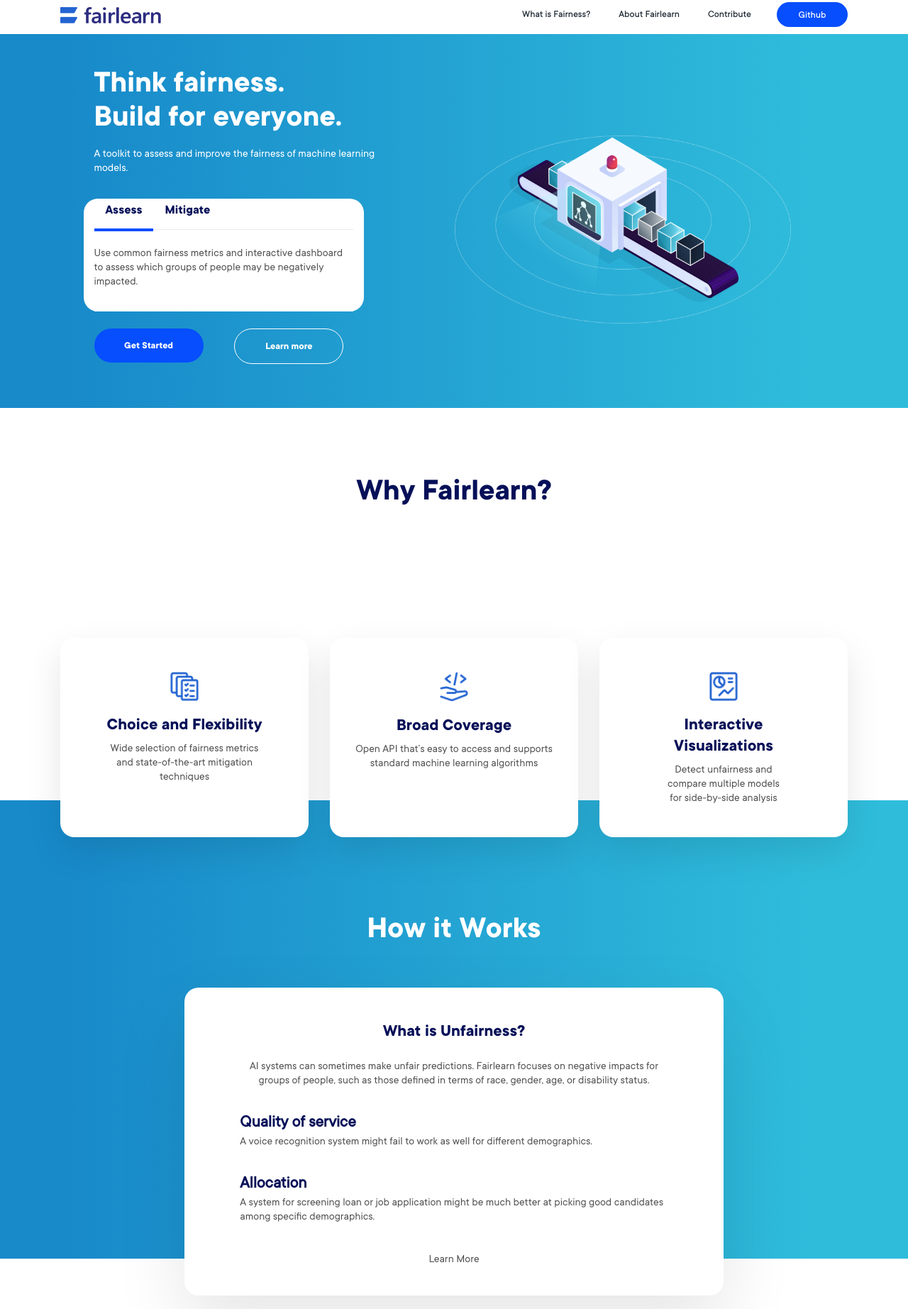
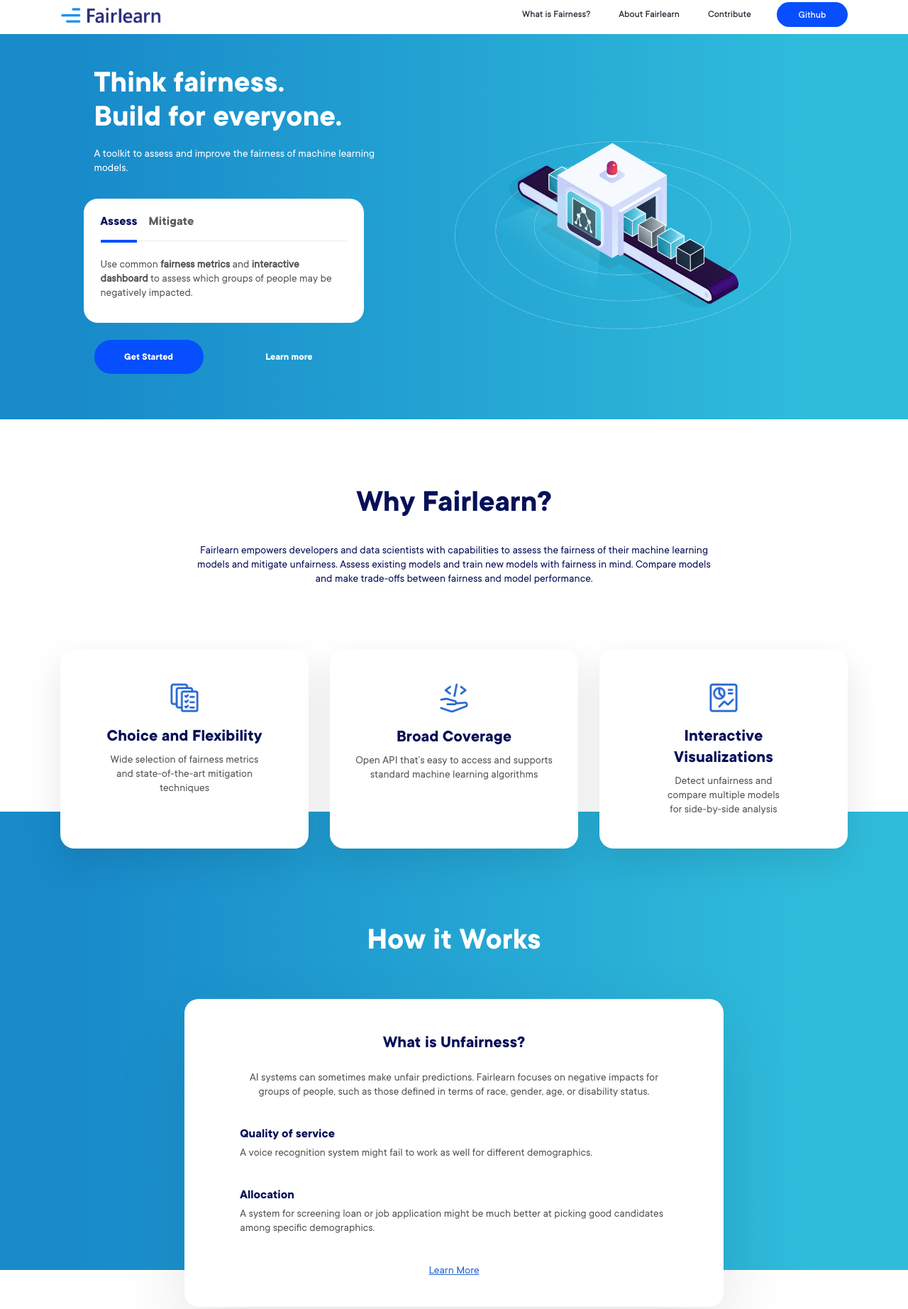
Before and after one commit to authors-team/FairLearn, a plain HTML site: page index.html in a window 1280 px wide. Shown: the part 5-1850 px from the top of the page at 71% size. Drawn offline with nearby package versions, Linux system fonts and the light colour scheme.

Commit message:
Updated styling

```diff
--- a/css/style.css
+++ b/css/style.css
@@ -159,6 +159,16 @@
     border: none;
     margin: 0px;
 }
+.masthead .nav-link {
+  padding-left: 0px;
+  padding-right: 0px;
+}
+.masthead .nav-link h5{
+  color:#5B5B5B;
+}
+.masthead .nav-tabs .active h5{
+  color:#061058;
+}
 
 /*UNIVERSAL*/
 .dark {
@@ -291,7 +301,7 @@
   padding: 15px 0px 12px 0px;
   width: 154px;
   outline-offset: -1px;
-  border: 1px solid #fff;
+  border: 0px solid #fff;
   border-radius: 100px;
   -moz-osx-font-smoothing: grayscale;
   -webkit-font-smoothing: antialiased;
@@ -409,6 +419,10 @@
   height: 4px;
   width: 50%;
   background-color: pink;
+}
+.text-link{
+  color:#2364D2;
+  text-decoration: underline;
 }
 
 /*SECTION 3*/
--- a/index.html
+++ b/index.html
@@ -14,7 +14,7 @@
   <!-- Navigation -->
 	<nav class="navbar navbar-expand-lg fixed-top">
     	<div class="container">
-      		<img class="img-fluid nav-logo" src="images/Nav-Logo.png" alt="">
+      		<img class="img-fluid nav-logo" src="images/Fairlearn_Full_Color.png" alt="">
       		<button class="navbar-toggler navbar-light" type="button" data-toggle="collapse" data-target="#navbarResponsive" aria-controls="navbarResponsive" aria-expanded="false" aria-label="Toggle navigation">
         	<span class="navbar-toggler-icon icon-bar"></span>
       		</button>
@@ -54,9 +54,9 @@
 
 		          		<div class="col-12 pb-4">
 							<div class="row ">
-								<div class="col-md-10 masthead-tabs">
+								<div class="col-md-10 masthead-tabs px-4 pt-3">
 					            	<ul class="nav nav-tabs justify-content-left">
-					                <li class="nav-item text-center">
+					                <li class="nav-item text-center pr-3">
 					                	<a class="nav-link pb-2 active" data-toggle="tab" href="#mastheadAssess">
 					                    <h5>Assess</h5></a>
 					                </li>
@@ -68,12 +68,12 @@
 					            	<div class="tab-content pt-4">
 					                	<div role="tabpanel" class="tab-pane active" id="mastheadAssess">
 					                   	 	<ul class="list-group media-list media-list-stream">
-					                        	<p>Use common fairness metrics and interactive dashboard to assess which groups of people may be negatively impacted.</p>
+					                        	<p>Use common <b>fairness metrics</b> and <b>interactive dashboard</b> to assess which groups of people may be negatively impacted.</p>
 					                    	</ul>
 					                	</div>
 						                <div role="tabpanel" class="tab-pane fade in" id="mastheadMitigate">
 						                    <ul class="list-group media-list media-list-stream">
-						                        <p>Use core algorithms to mitigate unfairness in your classification and regression models.</p>
+						                        <p>Use core <b>algorithms</b> to mitigate unfairness in your <b>classification</b> and <b>regression</b> models.</p>
 						                    </ul>
 						                </div>
 					            	</div>
@@ -107,7 +107,7 @@
   			<div class="row justify-content-lg-center pb-4">
   				<div class="col-8">
   					<h1 class="text-center dark">Why Fairlearn?</h1>
-  					<p class="text-center pt-4 pb-5 white">Fairlearn empowers developers and data scientists with capabilities to assess the fairness of their machine learning models and mitigate unfairness. Assess existing models and train new models with fairness in mind. Compare models and make trade-offs between fairness and model performance.</p>
+  					<p class="text-center pt-4 pb-5 dark">Fairlearn empowers developers and data scientists with capabilities to assess the fairness of their machine learning models and mitigate unfairness. Assess existing models and train new models with fairness in mind. Compare models and make trade-offs between fairness and model performance.</p>
   				</div>
   			</div>
   			<div class="row masthead-card-row pb-4">
@@ -164,12 +164,12 @@
 			  			<div class="col-10">
 					  		<h3 class="pt-5 pb-3 dark text-center">What is Unfairness?</h3>
 					  		<p class="text-center pb-4">AI systems can sometimes make unfair predictions. Fairlearn focuses on negative impacts for groups of people, such as those defined in terms of race, gender, age, or disability status.</p>
-					  		<h4 class="dark">Quality of service</h4>
+					  		<h5 class="dark">Quality of service</h5>
 					  		<p class="pb-4">A voice recognition system might fail to work as well for different demographics.</p>
-					  		<h4 class="dark">Allocation</h4>
+					  		<h5 class="dark">Allocation</h5>
 					  		<p class="pb-4">A system for screening loan or job application might be much better at picking good candidates among specific demographics.</p>
 					  		<a href="https://microsoft.com">
-					  			<p class="text-center pb-4">Learn More</p>
+					  			<p class="text-center pb-4 text-link">Learn More</p>
 					  		</a>
 					  	</div>
 					</div>
@@ -390,7 +390,7 @@
 	    <div class="container pt-5">
 
 	    	<div class="row pb-5">
-	    		<div class="col-12 col-lg-3 text-center">
+	    		<div class="col-12 col-lg-3">
 	    			<h3 class="white">Resources</h3>
 	    		</div>
 	    		<div class="col-12 col-lg-3 text-center text-lg-left">
@@ -405,7 +405,7 @@
 	    			<p class="white footer-bold">StackOverflow</p>
 	    		</div>
 	    		<div class="col-12 col-lg-3">
-	    			<p class="white footer-bold">Disclaimer: There are aspects of fairness, such as justice and due process, etc., that are not currently captured  by Fairlearn.</p>
+	    			<p class="white"><b>Disclaimer:</b> There are aspects of fairness, such as justice and due process, etc., that are not currently captured  by Fairlearn.</p>
 	    		</div>
 	    	</div>
 
@@ -418,7 +418,7 @@
 
 			<div class="row pt-5">
 				<div class="col-sm-12 col-md-2 d-flex align-items-center justify-content-md-start flex-column flex-md-row">
-				  	<img class="img-fluid mx-auto footer-logo" src="images/Logo-Footer.png" alt="">
+				  	<img class="img-fluid footer-logo" src="images/Fairlearn_Full_WHITE.png" alt="">
 				</div>
 				<div class="col-sm-12 col-md-8 d-flex align-items-center justify-content-md-start flex-column flex-md-row">
 					<p class="white copyright-text">Copyright © 2020 Microsoft. All rights reserved.</p>
```
Also changed, not shown: images/Fairlearn_Full_Color.png (added), images/Fairlearn_Full_WHITE.png (added).
